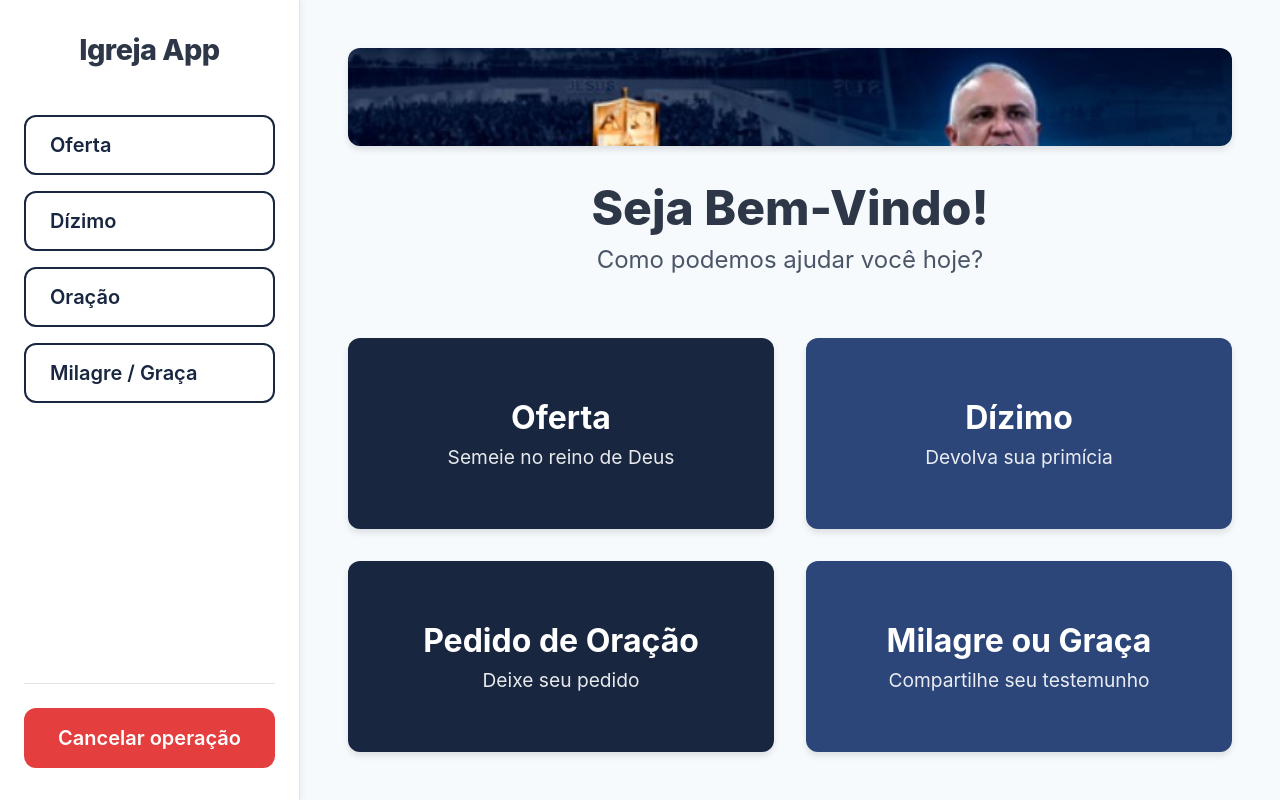
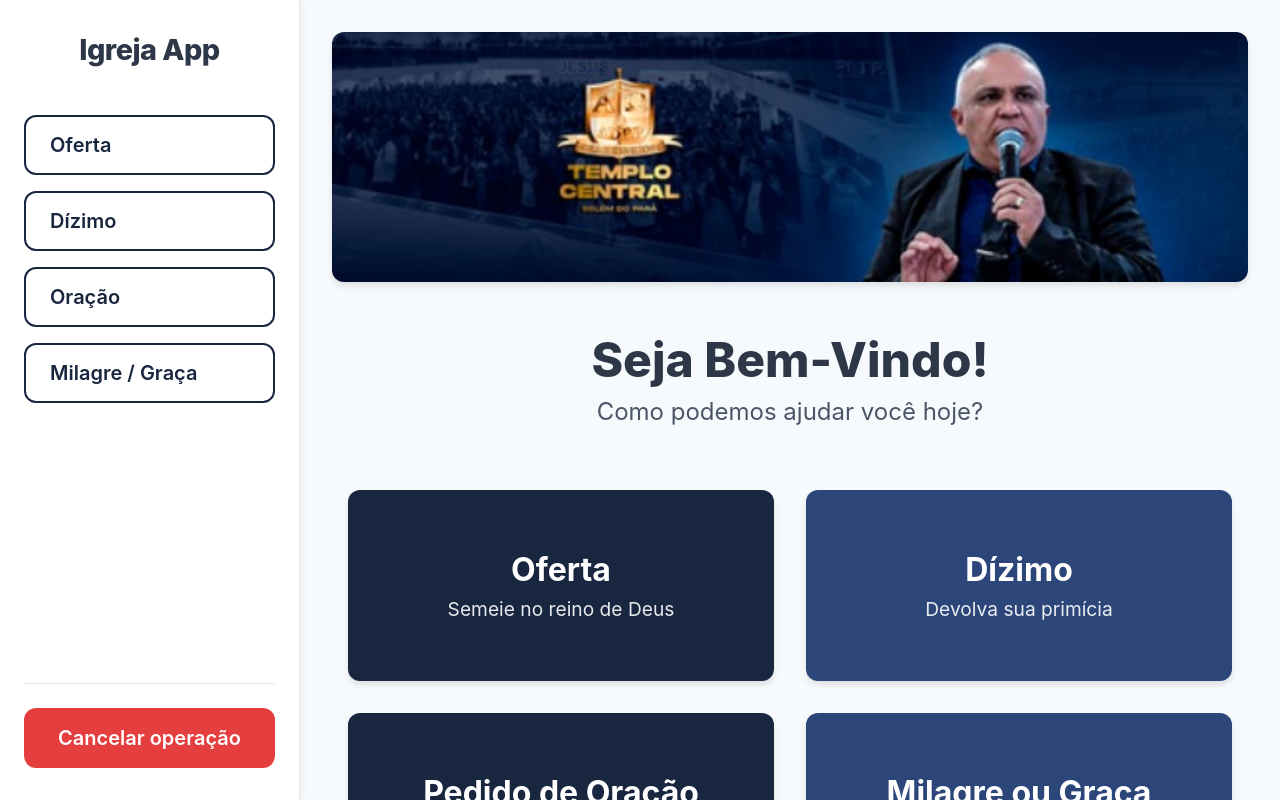
Before and after one commit to valmyrtavares/church-kiosk-app, a React (Vite) app: page / in a window 1280 px wide. Built offline with nearby package versions, Linux system fonts and the light colour scheme.

Commit message:
style: move header image to global layout for all screens

```diff
--- a/src/components/LayoutTotem/LayoutTotem.module.scss
+++ b/src/components/LayoutTotem/LayoutTotem.module.scss
@@ -90,3 +90,29 @@
         padding: $spacing-md;
     }
 }
+
+.topBannerWrapper {
+    width: 100%;
+    margin-bottom: $spacing-xl;
+    border-radius: $border-radius;
+    overflow: hidden;
+    box-shadow: $box-shadow;
+    flex-shrink: 0; // Evita que esmague a imagem
+
+    .topBanner {
+        width: 100%;
+        height: 250px;
+        object-fit: cover;
+        display: block;
+
+        @media (max-width: 768px) {
+            height: 150px;
+        }
+    }
+}
+
+.pageContent {
+    flex-grow: 1; // Ocupa o resto do espaço abaixo da imagem
+    display: flex;
+    flex-direction: column;
+}
--- a/src/components/LayoutTotem/index.jsx
+++ b/src/components/LayoutTotem/index.jsx
@@ -2,7 +2,7 @@ import React, { useState } from 'react';
 import { Outlet, useLocation } from 'react-router-dom';
 import SideMenu from '../SideMenu';
 import styles from './LayoutTotem.module.scss';
-import ActionButton from '../ActionButton';
+import headerImage from '../../assets/images/header.jpg';
 
 const LayoutTotem = () => {
     const [menuOpen, setMenuOpen] = useState(false);
@@ -36,7 +36,13 @@ const LayoutTotem = () => {
             )}
 
             <main className={styles.mainContent}>
-                <Outlet />
+                <div className={styles.topBannerWrapper}>
+                    <img src={headerImage} alt="Header Universal Igreja" className={styles.topBanner} />
+                </div>
+
+                <div className={styles.pageContent}>
+                    <Outlet />
+                </div>
             </main>
         </div>
     );
--- a/src/components/MainMenu/MainMenu.module.scss
+++ b/src/components/MainMenu/MainMenu.module.scss
@@ -7,26 +7,6 @@
     align-items: center;
     height: 100%;
     padding: $spacing-md;
-}
-
-.headerImageWrapper {
-    width: 100%;
-    max-width: 900px;
-    margin-bottom: $spacing-xl;
-    border-radius: $border-radius;
-    overflow: hidden;
-    box-shadow: $box-shadow;
-
-    .headerImage {
-        width: 100%;
-        height: 250px;
-        object-fit: cover;
-        display: block;
-
-        @media (max-width: 768px) {
-            height: 150px;
-        }
-    }
 }
 
 .header {
--- a/src/components/MainMenu/index.jsx
+++ b/src/components/MainMenu/index.jsx
@@ -2,7 +2,6 @@ import React from 'react';
 import { useNavigate } from 'react-router-dom';
 import ActionButton from '../ActionButton';
 import styles from './MainMenu.module.scss';
-import headerImage from '../../assets/images/header.jpg';
 
 const MainMenu = () => {
     const navigate = useNavigate();
@@ -16,10 +15,6 @@ const MainMenu = () => {
 
     return (
         <div className={styles.container}>
-            <div className={styles.headerImageWrapper}>
-                <img src={headerImage} alt="Header Igreja" className={styles.headerImage} />
-            </div>
-
             <div className={styles.header}>
                 <h2>Seja Bem-Vindo!</h2>
                 <p>Como podemos ajudar você hoje?</p>
```
